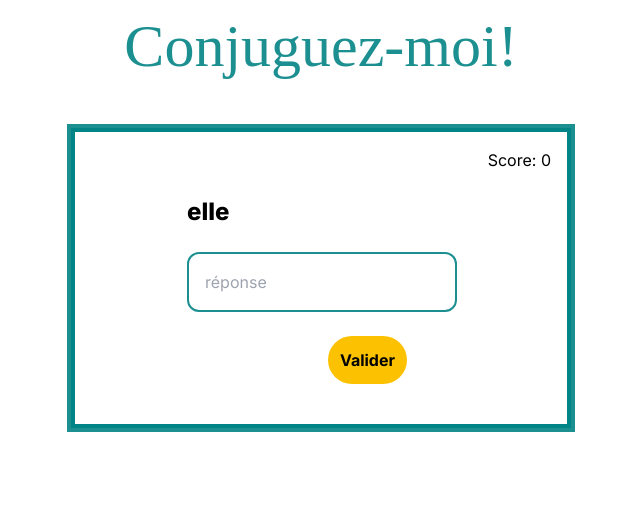
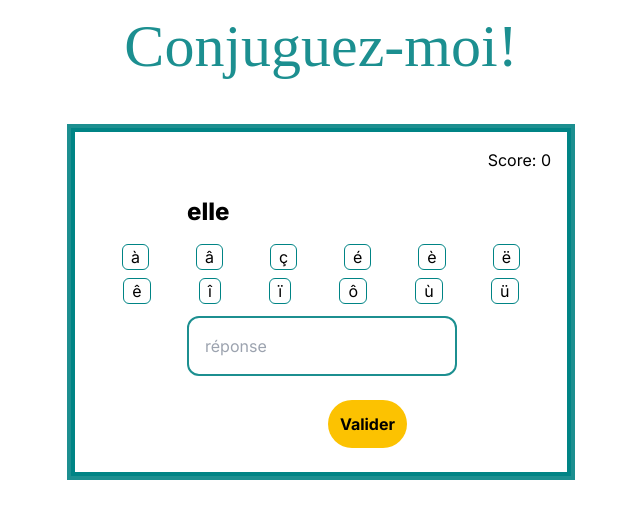
Before and after one commit to marysgreenwood/conjuguez-moi, a Next.js app: page / in a window 1280 px wide. Both pictures are taken after a click on the button "Commencer!". Shown: the top 518 px of the page, without its empty margins (319-959 px from the left). Built offline with nearby package versions, Linux system fonts and the light colour scheme.

Commit message:
added accent buttons, adjusted original vs game arrays

```diff
--- a/src/app/components/GameBoard.jsx
+++ b/src/app/components/GameBoard.jsx
@@ -14,12 +14,12 @@ const GameBoard = ({
   //state variables
   const [activeQuestion, setActiveQuestion] = useState(0);
 
-  const [userAnswerIndex, setUserAnswerIndex] = useState(null);
   const updateAnswers = (userAnswer) =>
     setUserAnswers([...userAnswers, userAnswer]);
 
   //shuffle verb array
-  var arr = etre.sort((a, b) => {
+  var arr = [...etre];
+  arr.sort((a, b) => {
     if (a.subject < b.subject) {
       return -1;
     }
@@ -53,10 +53,22 @@ const GameBoard = ({
     }
   }
 
-  useEffect(() => {
-    // sortResults(userAnswers, etre);
-    console.log("etre", etre, "array", arr);
-  }, []);
+  //adds selected accent to answer input
+  // function addAccent (e)  {
+  //   console.log(e.target.innerText);
+  //   debugger;
+  // };
+  function addAccent(e, currentAnsw) {
+    e.preventDefault();
+    currentAnsw = currentAnsw.concat(e.target.innerText);
+    console.log(currentAnsw);
+    reponse.value = currentAnsw;
+  }
+
+  // useEffect(() => {
+  //   // sortResults(userAnswers, etre);
+  //   console.log("etre", etre, "array", arr);
+  // }, []);
 
   return (
     <section>
@@ -71,7 +83,96 @@ const GameBoard = ({
                 {arr[activeQuestion].subject}
               </h3>
             </div>
+
             <form action="">
+              <div className="mx-2 mb-2 flex justify-evenly">
+                <button
+                  className="text-black border border-[#008485] px-2 rounded-md mx-2"
+                  type="button"
+                  onClick={(event) => addAccent(event, reponse.value)}
+                >
+                  à
+                </button>
+                <button
+                  className="text-black border border-[#008485] px-2 rounded-md mx-2"
+                  type="button"
+                  onClick={(event) => addAccent(event, reponse.value)}
+                >
+                  â
+                </button>
+                <button
+                  className="text-black border border-[#008485] px-2 rounded-md mx-2"
+                  type="button"
+                  onClick={(event) => addAccent(event, reponse.value)}
+                >
+                  ç
+                </button>
+                <button
+                  className="text-black border border-[#008485] px-2 rounded-md mx-2"
+                  type="button"
+                  onClick={(event) => addAccent(event, reponse.value)}
+                >
+                  é
+                </button>
+                <button
+                  className="text-black border border-[#008485] px-2 rounded-md mx-2"
+                  type="button"
+                  onClick={(event) => addAccent(event, reponse.value)}
+                >
+                  è
+                </button>
+                <button
+                  className="text-black border border-[#008485] px-2 rounded-md mx-2"
+                  type="button"
+                  onClick={(event) => addAccent(event, reponse.value)}
+                >
+                  ë
+                </button>
+              </div>
+              <div className="mx-2 flex justify-evenly mb-1">
+                <button
+                  className="text-black border border-[#008485] px-2 rounded-md mx-2"
+                  type="button"
+                  onClick={(event) => addAccent(event, reponse.value)}
+                >
+                  ê
+                </button>
+                <button
+                  className="text-black border border-[#008485] px-2 rounded-md mx-2"
+                  type="button"
+                  onClick={(event) => addAccent(event, reponse.value)}
+                >
+                  î
+                </button>
+                <button
+                  className="text-black border border-[#008485] px-2 rounded-md mx-2"
+                  type="button"
+                  onClick={(event) => addAccent(event, reponse.value)}
+                >
+                  ï
+                </button>
+                <button
+                  className="text-black border border-[#008485] px-2 rounded-md mx-2"
+                  type="button"
+                  onClick={(event) => addAccent(event, reponse.value)}
+                >
+                  ô
+                </button>
+                <button
+                  className="text-black border border-[#008485] px-2 rounded-md mx-2"
+                  type="button"
+                  onClick={(event) => addAccent(event, reponse.value)}
+                >
+                  ù
+                </button>
+                <button
+                  className="text-black border border-[#008485] px-2 rounded-md mx-2"
+                  type="button"
+                  onClick={(event) => addAccent(event, reponse.value)}
+                >
+                  ü
+                </button>
+              </div>
               <input
                 type="text"
                 id="reponse"
--- a/src/app/components/ScoreBoard.jsx
+++ b/src/app/components/ScoreBoard.jsx
@@ -97,6 +97,7 @@ export const ScoreBoard = ({
             <div className="flex justify-center">
               <button
                 className="rounded-full p-3 mt-2 my-6 hover:border-2  hover:border-[#008485] bg-[#FCC201] text-black font-bold"
+                type="submit"
                 onClick={() => retry()}
               >
                 Réessayer?
```
